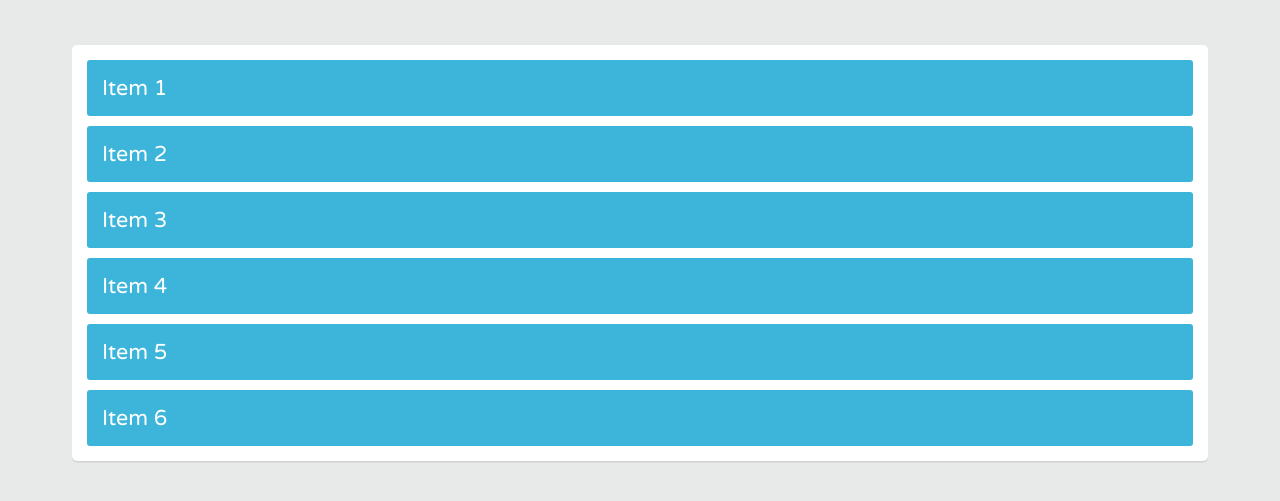
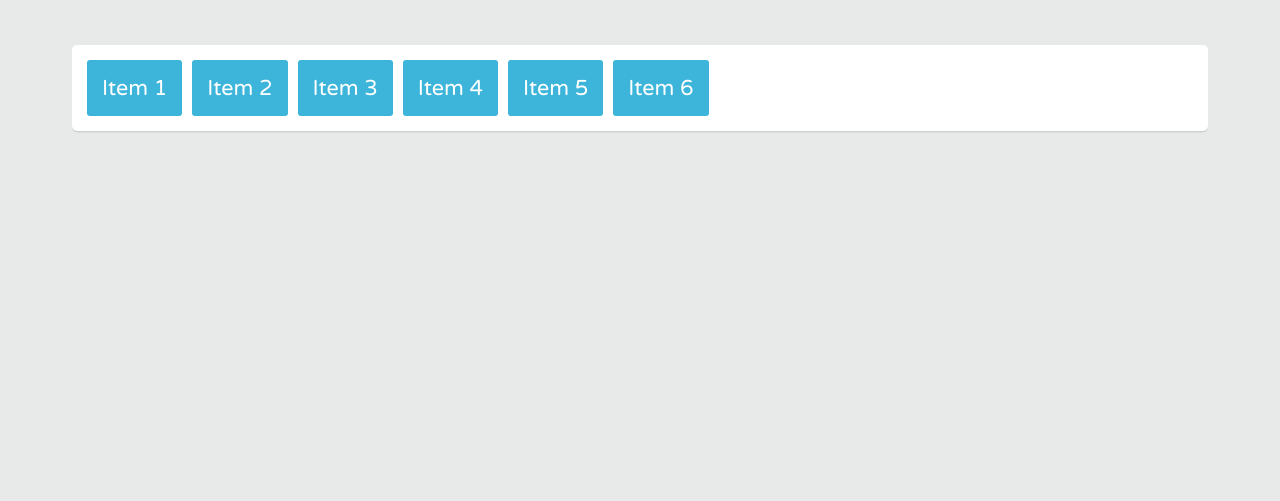
Before and after one commit to llogan382/practice-code, a PHP site: page /flexbox-css-course/index.html in a window 1280 px wide. Shown: the top 501 px of the page. Run offline with PHP 8.4, Linux system fonts and the light colour scheme.

Commit message:
Wraps container on smaller display

```diff
--- a/flexbox-css-course/css/flexbox.css
+++ b/flexbox-css-course/css/flexbox.css
@@ -4,5 +4,6 @@
 
 .container {
   display: flex;
-  flex-direction: column;
+  flex-direction: row;
+  flex-wrap: wrap;
 }
```
